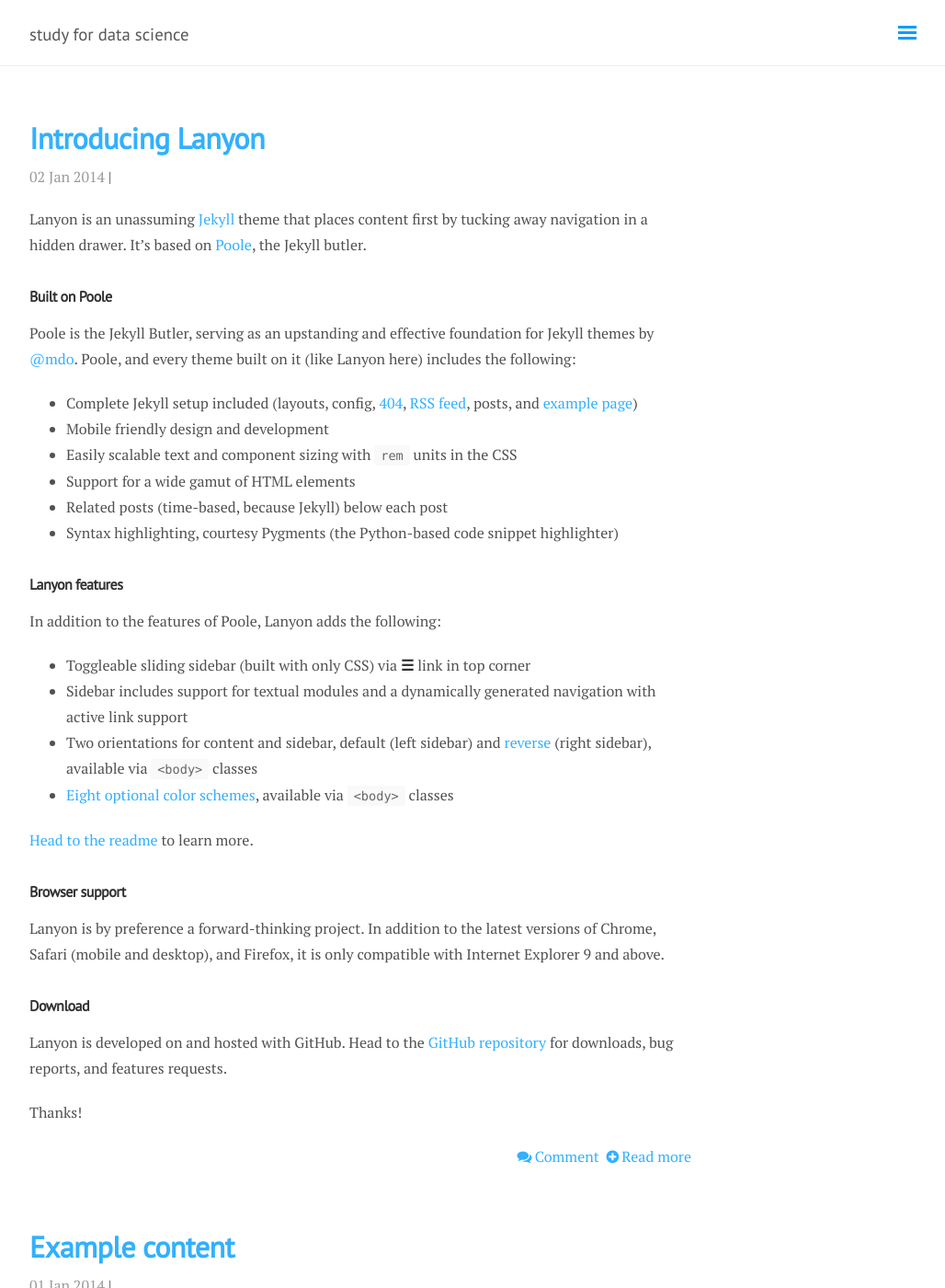
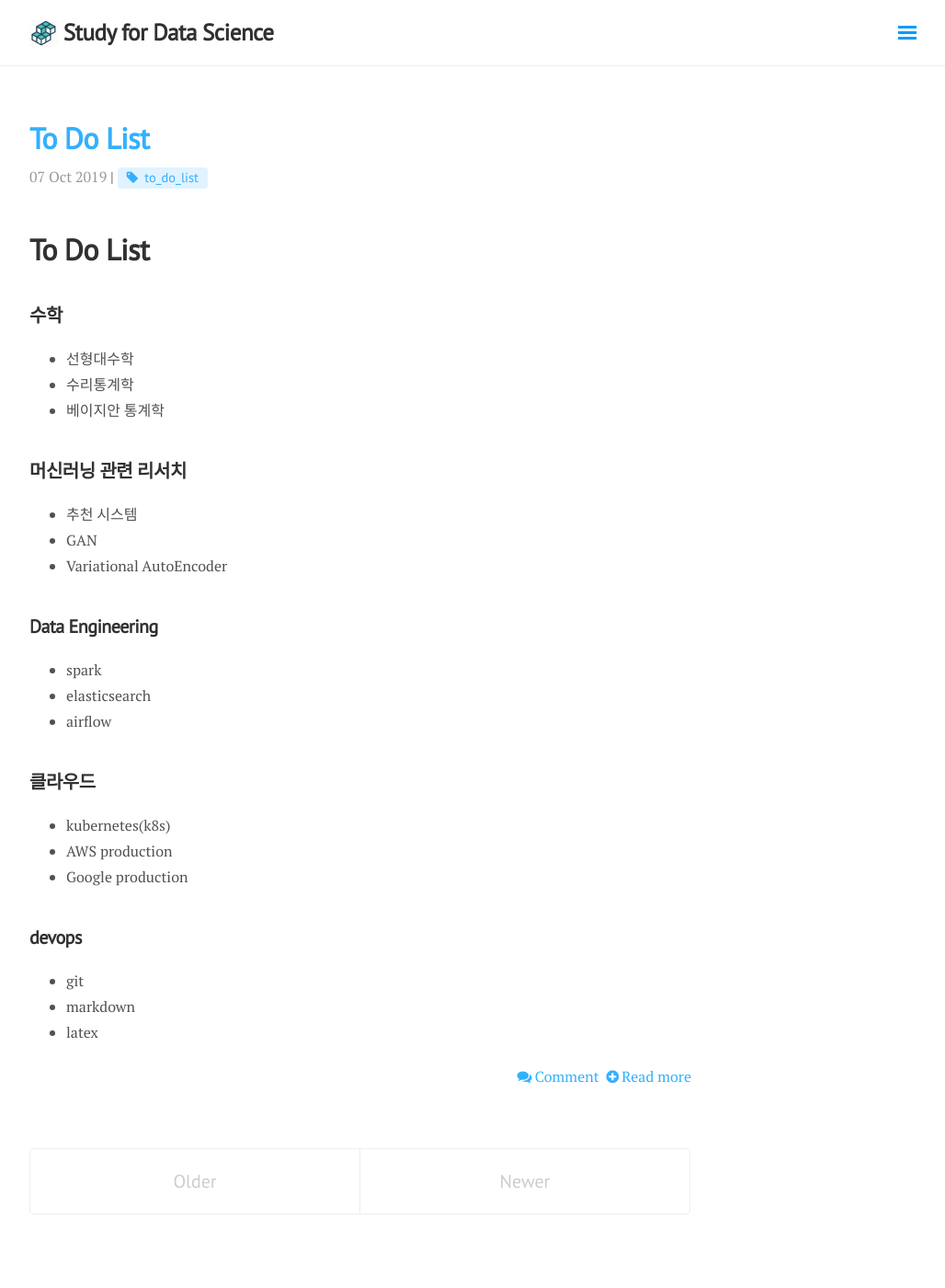
Before and after one commit to jin717/jin717.github.io, a Jekyll site: the page built from blog/index.html, in a window 1280 px wide and 1400 px high. Shown: the whole window at 92% size, without its empty margins (248-1276 px from the left). Built offline with Jekyll 4.4.1, drawn with Linux system fonts in a browser that asks for light colours; nearby versions of some CDN libraries; the list of posts is cut into pages by our own code; comment, search, counter and statistics services are not loaded; some of the changed text lies outside the part shown.

Commit message:
update template

```diff
--- a/_config.yml
+++ b/_config.yml
@@ -1,6 +1,6 @@
 # Site Info
-title: jin`s blog
-tagline: 'study for data science'
+title: Jin`s blog
+tagline: 'Study for Data Science'
 description: 'A Jekyll theme adapted from <a href="http://lanyon.getpoole.com/" target="_blank">Lanyon</a>. Made by <a href="http://codinfox.github.io" target="_blank">@codinfox</a>.'
 baseurl: ""
 url: https://jin717.github.io
@@ -24,7 +24,7 @@
 
 # About/contact
 author:
-  name: jin
+  name: Jin
   description: <strong>데이터가 삶에 의미 있기를</strong>
   gravatar:  # md5 hash of your email address
   contact:
@@ -41,12 +41,15 @@
     - '/blog/'
   Categories:
     - '/'
+    - { machine_learning: '/blog/categories/#machine_learning'}
+    - { deep_learning: '/blog/categories/#deep_learning'}
+    - { statistics: '/blog/categories/#statistics'}
+    - { papers: '/blog/categories/#papers' }
+    - { data_engineering: '/blog/categories/#data_engineering' }
+    - { algorithm: '/blog/categories/#algorithm' }
+    - { devops: '/blog/categories/#devops'}
+    - { Categories: '/blog/categories/' }
     - { others: '/blog/categories/#others' }
-    - { papers: '/blog/categories/#papers' }
-    - { git: '/blog/categories/#git' }
-    - { data_structure: '/blog/categories/#data_structure' }
-    - { algorithm: '/blog/categories/#algorithm' }
-    - { Categories: '/blog/categories/' }
 
     - { Tags: '/blog/tags/' }
   About:
--- a/_includes/head.html
+++ b/_includes/head.html
@@ -20,8 +20,8 @@
   <link rel="stylesheet" href="https://fonts.googleapis.com/css?family=PT+Serif:400,400italic,700%7CPT+Sans:400">
 
   <!-- Icons -->
-  <link rel="apple-touch-icon-precomposed" sizes="144x144" href="{{ site.baseurl }}/public/apple-touch-icon-precomposed.png">
-  <link rel="shortcut icon" href="{{ site.baseurl }}/public/favicon.ico">
+  <link rel="apple-touch-icon-precomposed" sizes="144x144" href="{{ site.baseurl }}/public/logo.png">
+  <link rel="shortcut icon" href="{{ site.baseurl }}/public/logo.png">
 
   <!-- RSS -->
   <link rel="alternate" type="application/rss+xml" title="RSS" href="/atom.xml">
--- a/_includes/sidebar.html
+++ b/_includes/sidebar.html
@@ -8,7 +8,7 @@
     <div class="sidebar-personal-info">
       <div class="sidebar-personal-info-section">
         <a href="http://gravatar.com/{{ site.author.gravatar }}">
-          <img src="http://www.gravatar.com/avatar/{{ site.author.gravatar }}?s=350" title="View on Gravatar" alt="View on Gravatar" />
+          <img src="/public/avatar.png" title="View on Gravatar" alt="View on Gravatar" />
         </a>
       </div>
       <div class="sidebar-personal-info-section">
--- a/_layouts/default.html
+++ b/_layouts/default.html
@@ -14,9 +14,10 @@
         <div class="container">
           <h3 class="masthead-title">
             <a href="{{ site.baseurl }}/" title="Home" title="{{ site.title }}">
-              <!-- <img class="masthead-logo" src="{{ site.baseurl }}{{ site.logo }}"/> -->
+              <img class="masthead-logo" src="{{ site.baseurl }}{{ site.logo }}"/>
             </a>
-            <small>{{ site.tagline }}</small>
+            <strong>{{ site.tagline }}</strong>
+<!--            <small>{{ site.tagline }}</small>-->
           </h3>
         </div>
       </div>
--- a/_posts/2013-12-31-whats-jekyll.md
+++ /dev/null
@@ -1,12 +0,0 @@
----
-layout: post
-title: What's Jekyll?
----
-
-[Jekyll](http://jekyllrb.com) is a static site generator, an open-source tool for creating simple yet powerful websites of all shapes and sizes. From [the project's readme](https://github.com/mojombo/jekyll/blob/master/README.markdown):
-
-  > Jekyll is a simple, blog aware, static site generator. It takes a template directory [...] and spits out a complete, static website suitable for serving with Apache or your favorite web server. This is also the engine behind GitHub Pages, which you can use to host your project’s page or blog right here from GitHub.
-
-It's an immensely useful tool and one we encourage you to use here with Lanyon.
-
-Find out more by [visiting the project on GitHub](https://github.com/mojombo/jekyll).
--- a/_posts/2014-01-02-introducing-lanyon.md
+++ /dev/null
@@ -1,38 +0,0 @@
----
-layout: post
-title: Introducing Lanyon
----
-
-Lanyon is an unassuming [Jekyll](http://jekyllrb.com) theme that places content first by tucking away navigation in a hidden drawer. It's based on [Poole](http://getpoole.com), the Jekyll butler.
-
-### Built on Poole
-
-Poole is the Jekyll Butler, serving as an upstanding and effective foundation for Jekyll themes by [@mdo](https://twitter.com/mdo). Poole, and every theme built on it (like Lanyon here) includes the following:
-
-* Complete Jekyll setup included (layouts, config, [404](/404), [RSS feed](/atom.xml), posts, and [example page](/about))
-* Mobile friendly design and development
-* Easily scalable text and component sizing with `rem` units in the CSS
-* Support for a wide gamut of HTML elements
-* Related posts (time-based, because Jekyll) below each post
-* Syntax highlighting, courtesy Pygments (the Python-based code snippet highlighter)
-
-### Lanyon features
-
-In addition to the features of Poole, Lanyon adds the following:
-
-* Toggleable sliding sidebar (built with only CSS) via **☰** link in top corner
-* Sidebar includes support for textual modules and a dynamically generated navigation with active link support
-* Two orientations for content and sidebar, default (left sidebar) and [reverse](https://github.com/poole/lanyon#reverse-layout) (right sidebar), available via `<body>` classes
-* [Eight optional color schemes](https://github.com/poole/lanyon#themes), available via `<body>` classes
-
-[Head to the readme](https://github.com/poole/lanyon#readme) to learn more.
-
-### Browser support
-
-Lanyon is by preference a forward-thinking project. In addition to the latest versions of Chrome, Safari (mobile and desktop), and Firefox, it is only compatible with Internet Explorer 9 and above.
-
-### Download
-
-Lanyon is developed on and hosted with GitHub. Head to the <a href="https://github.com/poole/lanyon">GitHub repository</a> for downloads, bug reports, and features requests.
-
-Thanks!
--- /dev/null
+++ b/_posts/2019-10-07-toDoList.md
@@ -0,0 +1,33 @@
+---
+layout: post
+title: To Do List
+category: others
+tags: [to_do_list]
+comments: true
+---
+
+# To Do List
+## 수학
+- 선형대수학
+- 수리통계학
+- 베이지안 통계학
+
+## 머신러닝 관련 리서치
+- 추천 시스템
+- GAN
+- Variational AutoEncoder
+
+## Data Engineering
+- spark
+- elasticsearch
+- airflow
+
+## 클라우드
+- kubernetes(k8s)
+- AWS production
+- Google production
+
+## devops
+- git
+- markdown
+- latex
--- a/about.md
+++ b/about.md
@@ -4,27 +4,10 @@
 ---
 
 <p class="message">
-  Hey there! This page is included as an example. Feel free to customize it for your own use upon downloading. Carry on!
+  안녕하세요 Jin입니다.
+  데이터 사이언스를 공부한 내용을 정리해서 올리는 블로그 입니다.
 </p>
 
-In the novel, *The Strange Case of Dr. Jeykll and Mr. Hyde*, Mr. Poole is Dr. Jekyll's virtuous and loyal butler. Similarly, Poole is an upstanding and effective butler that helps you build Jekyll themes. It's made by [@mdo](https://twitter.com/mdo).
-
-There are currently two themes built on Poole:
-
-* [Hyde](http://hyde.getpoole.com)
-* [Lanyon](http://lanyon.getpoole.com)
-
-Learn more and contribute on [GitHub](https://github.com/poole).
-
-## Setup
-
-Some fun facts about the setup of this project include:
-
-* Built for [Jekyll](http://jekyllrb.com)
-* Developed on GitHub and hosted for free on [GitHub Pages](https://pages.github.com)
-* Coded with [Sublime Text 2](http://sublimetext.com), an amazing code editor
-* Designed and developed while listening to music like [Blood Bros Trilogy](https://soundcloud.com/maddecent/sets/blood-bros-series)
-
-Have questions or suggestions? Feel free to [open an issue on GitHub](https://github.com/poole/issues/new) or [ask me on Twitter](https://twitter.com/mdo).
-
-Thanks for reading!
+### 자기 소개
+- 응용수학과 전공
+- 어떻게 하면 데이터를 더 올바르게 사용할 수 있을까 고민하는 사람
```
Also changed, not shown: index.html (+6 -1 lines), _posts/_example-content.md (renamed from _posts/2014-01-01-example-content.md), public/avatar.png (added), public/logo.png, 1 other file.
